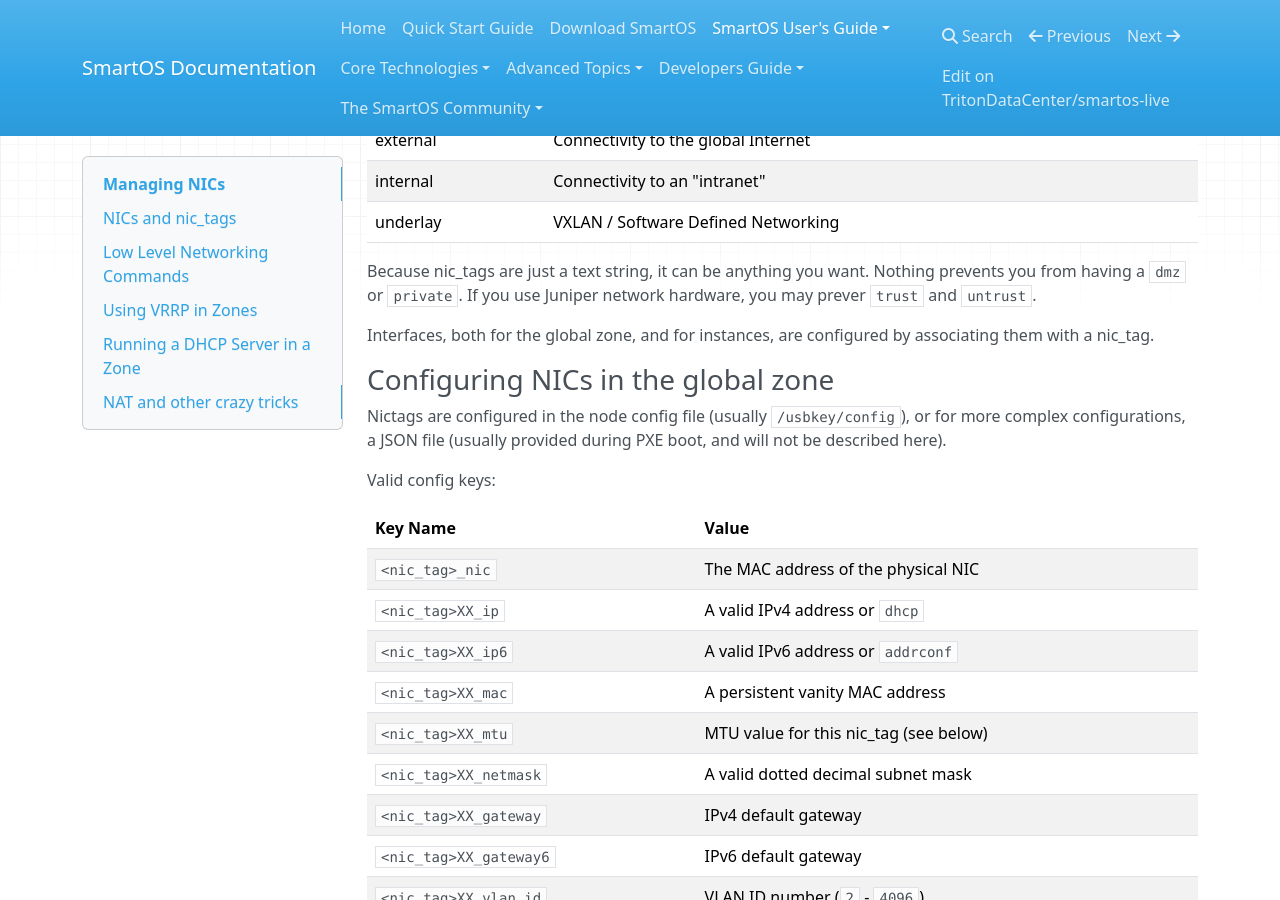
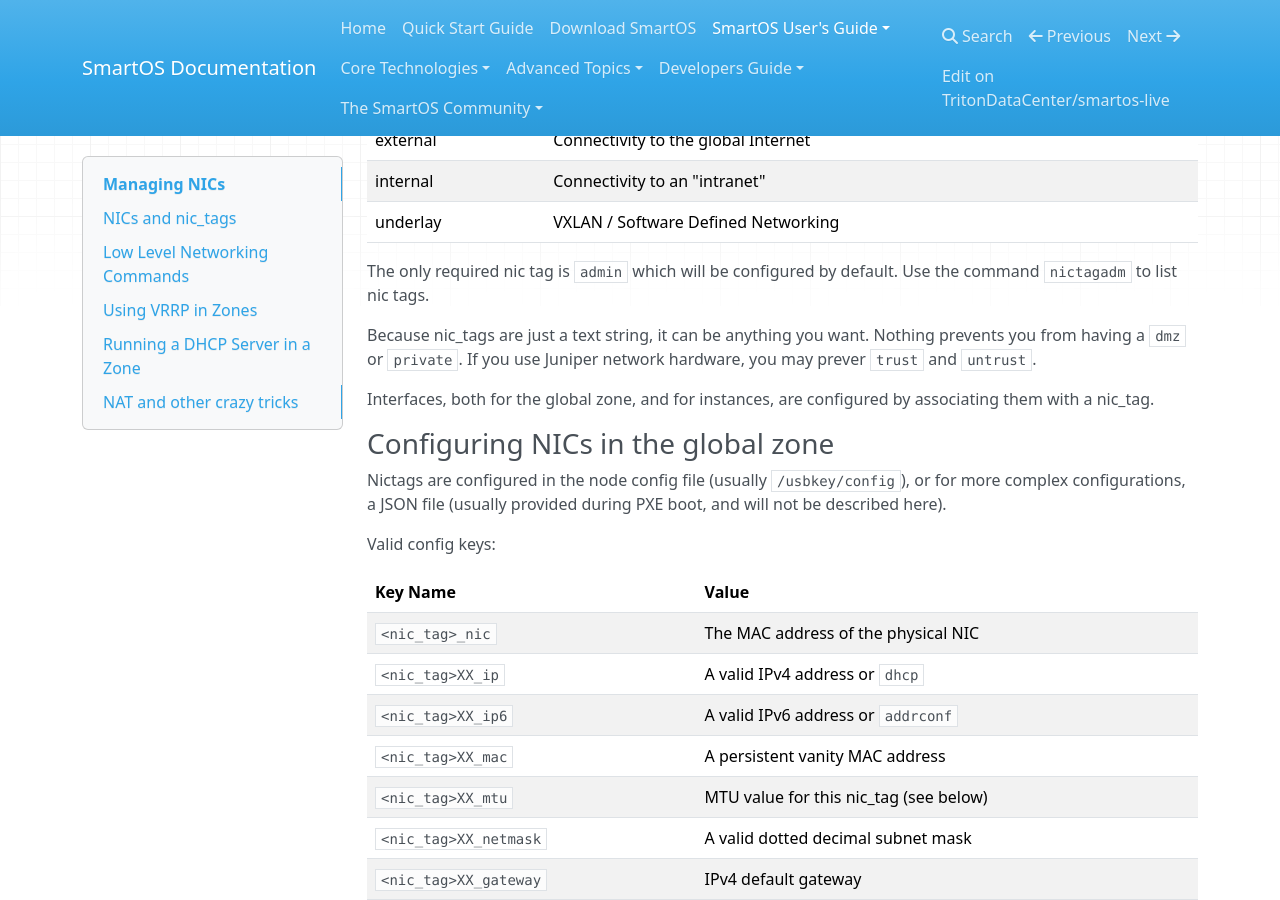
Before and after one commit to TritonDataCenter/smartos-docs, an MkDocs documentation site: the page built from docs/managing-nics.md, in a window 1280 px wide and 900 px high, scrolled down 351 px. Built offline with MkDocs 1.6.1, drawn with Linux system fonts in a browser that asks for light colours; nearby versions of some CDN libraries.

Commit message:
Note that admin is a required nic tag

```diff
--- a/docs/managing-nics.md
+++ b/docs/managing-nics.md
@@ -16,6 +16,9 @@
 | internal | Connectivity to an "intranet"        |
 | underlay | VXLAN / Software Defined Networking  |
 
+The only required nic tag is `admin` which will be configured by default.
+Use the command `nictagadm` to list nic tags.
+
 Because nic_tags are just a text string, it can be anything you want. Nothing
 prevents you from having a `dmz` or `private`. If you use Juniper network
 hardware, you may prever `trust` and `untrust`.
@@ -31,8 +34,8 @@
 
 Valid config keys:
 
-| Key Name               | Value |
-| ---------------------- | --- |
+| Key Name               | Value                                  |
+| ---------------------- | -------------------------------------- |
 | `<nic_tag>_nic`        | The MAC address of the physical NIC    |
 | `<nic_tag>XX_ip`       | A valid IPv4 address or `dhcp`         |
 | `<nic_tag>XX_ip6`      | A valid IPv6 address or `addrconf`     |
```
